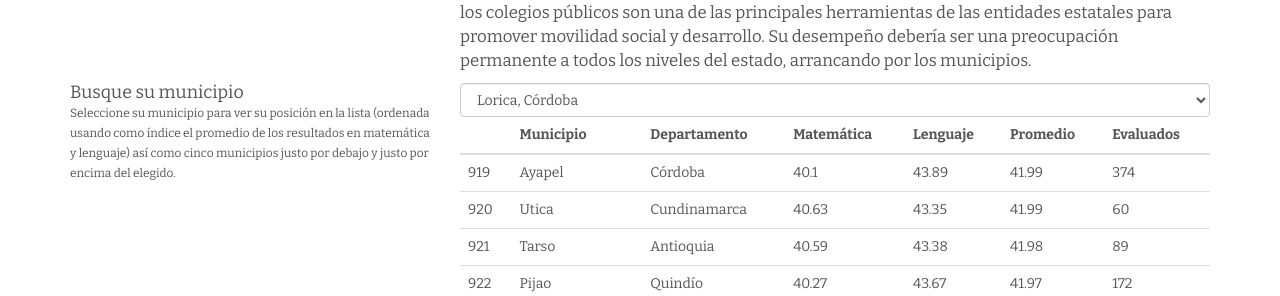
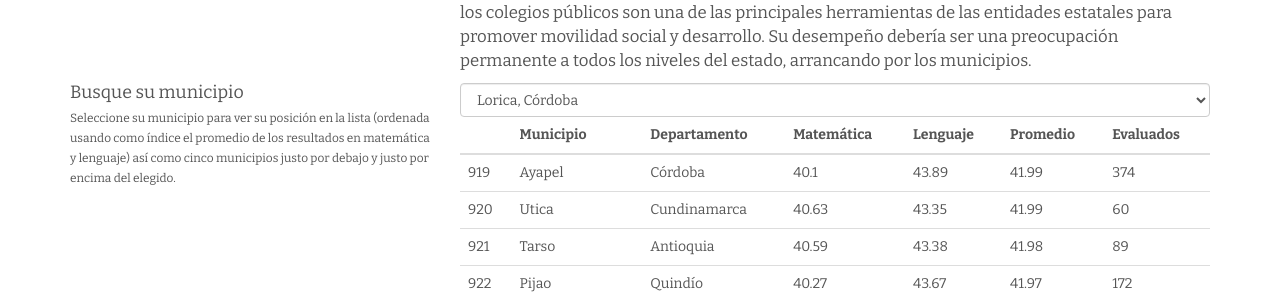
Before and after one commit to finiterank/saber_notebooks, a Jekyll site: the page built from index.md, in a window 1280 px wide. Shown: the part 1156-1452 px from the top of the page. Built offline with Jekyll 4.4.1, drawn with Linux system fonts in a browser that asks for light colours; nearby versions of some CDN libraries; Markdown is read by kramdown in place of the engine named in the settings.

Commit message:
Captions

```diff
--- a/css/style.css
+++ b/css/style.css
@@ -8,7 +8,7 @@ a:visited {color: #d45500;}
 
 #titulo-reporte{padding:0;}
 .texto p {font-size:1.2em;}
-.caption h2{margin:0; font-size:1.5em;}
+.caption h2{margin:0 0 5px 0; font-size:1.5em;}
 header {display:block;
 	margin:0 0 20px 0;
 	padding:0;
```
